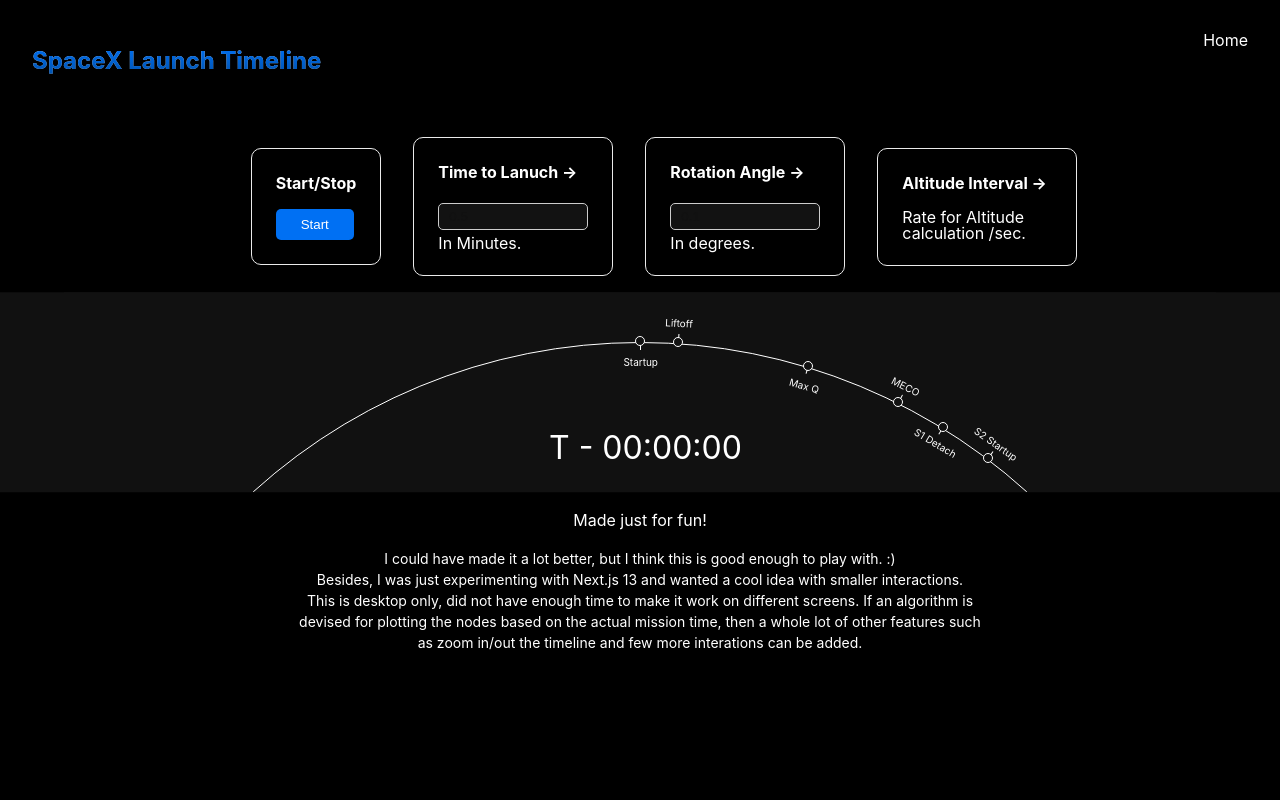
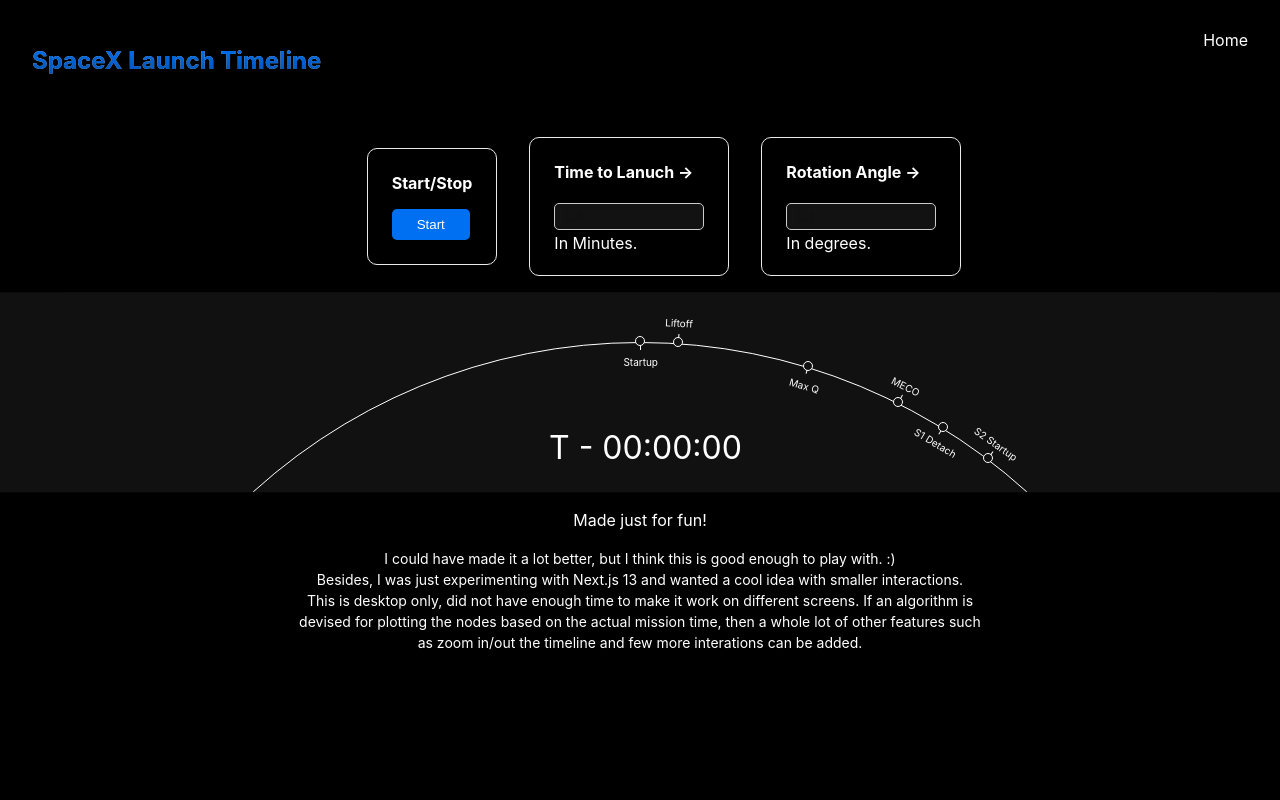
Before and after one commit to HarishChaudhari/spacex-launch-timeline, a Next.js app: page / in a window 1280 px wide. Shown: the top 800 px of the page. Built offline with nearby package versions, Linux system fonts and the light colour scheme.

Commit message:
removed altitude section

```diff
--- a/app/page.tsx
+++ b/app/page.tsx
@@ -138,11 +138,6 @@
                             In degrees.
                         </p>
                     </a>
-
-                    <a className={styles.card}>
-                        <h2>Altitude Interval &rarr;</h2>
-                        <p>Rate for Altitude calculation /sec.</p>
-                    </a>
                 </div>
 
                 <div className={styles.timeline_wrapper}>
```
